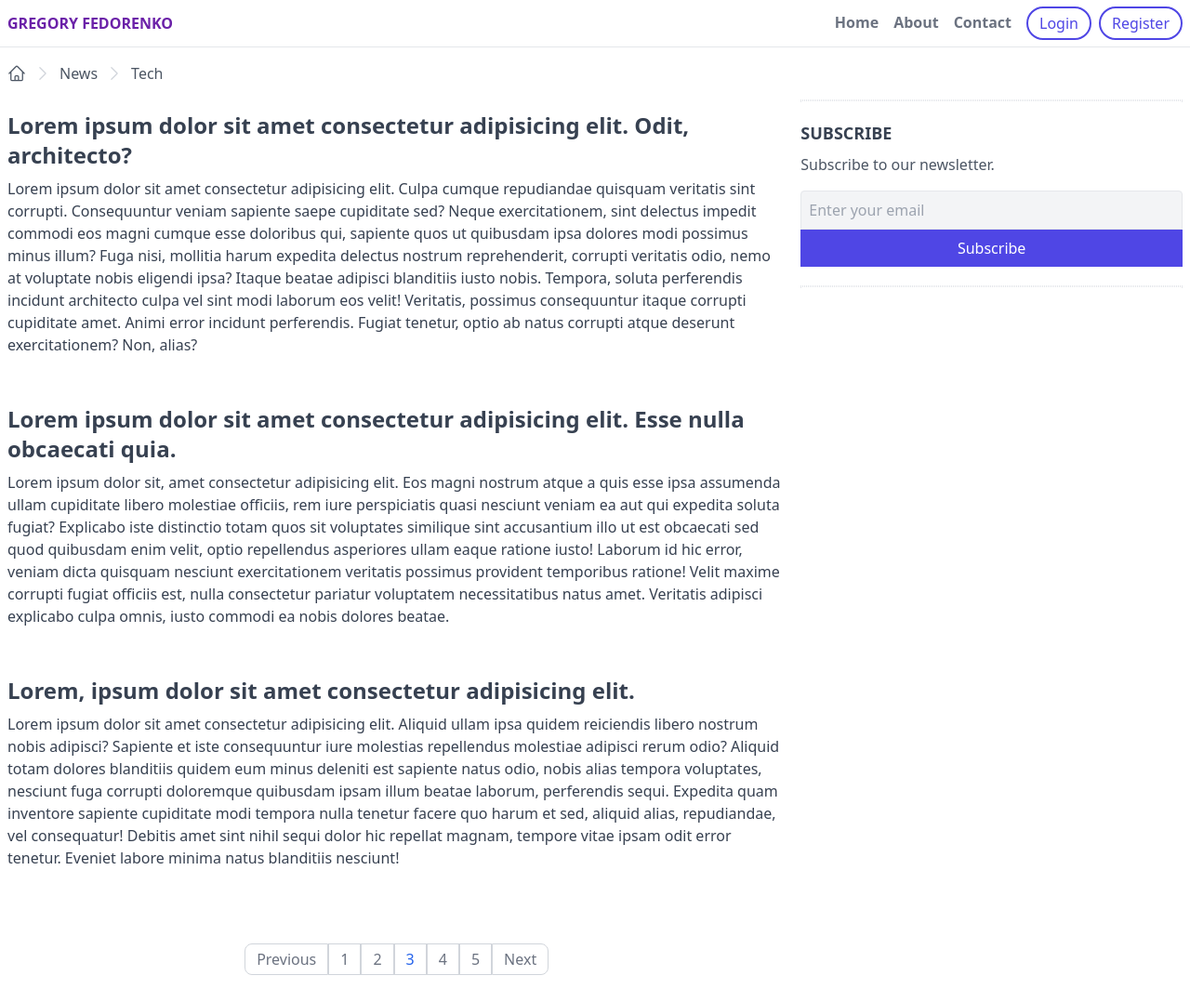
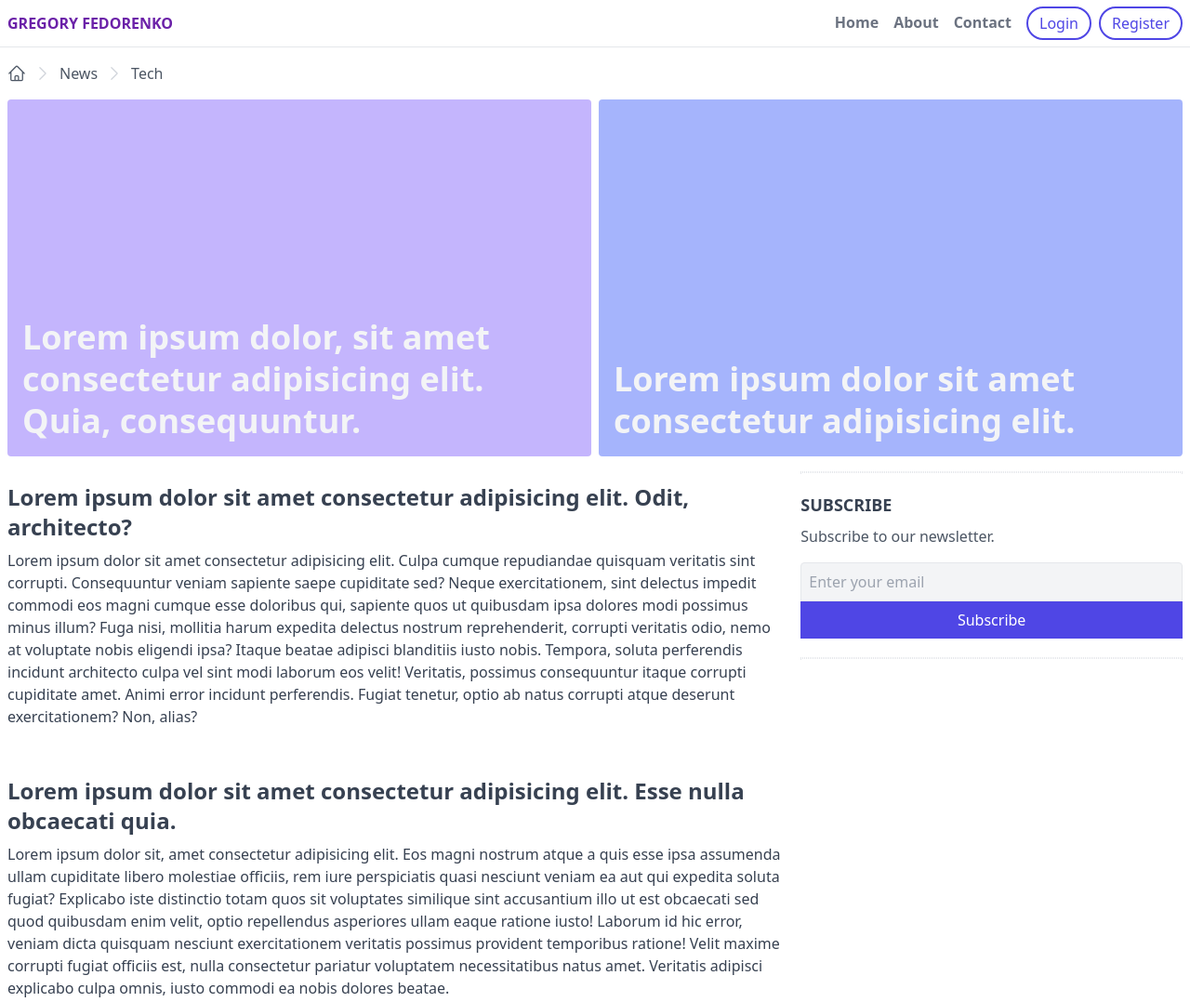
Before and after one commit to GregFedy/pet-tailwind, a website: page index.html in a window 1280 px wide. Shown: the top 1078 px of the page at 93% size. Drawn offline with Linux system fonts and the light colour scheme.

Commit message:
feat: add banners

```diff
--- a/index.html
+++ b/index.html
@@ -91,6 +91,32 @@
           <a class="text-gray-600 hover:text-gray-900" href="#">Tech</a>
         </div>
       </div>
+
+      <!-- banners -->
+      <section class="px-2 flex space-x-2">
+        <a
+          class="w-2/3 bg-violet-300 h-96 mb-4 relative rounded inline-block overflow-hidden"
+          href="#"
+        >
+          <div class="p-4 absolute bottom-0 left-0 z-20">
+            <h2 class="text-4xl font-semibold text-gray-100 leading-tight">
+              Lorem ipsum dolor, sit amet consectetur adipisicing elit. Quia,
+              consequuntur.
+            </h2>
+          </div>
+        </a>
+
+        <a
+          class="w-2/3 bg-indigo-300 h-96 mb-4 relative rounded inline-block overflow-hidden"
+          href="#"
+        >
+          <div class="p-4 absolute bottom-0 left-0 z-20">
+            <h2 class="text-4xl font-semibold text-gray-100 leading-tight">
+              Lorem ipsum dolor sit amet consectetur adipisicing elit.
+            </h2>
+          </div>
+        </a>
+      </section>
 
       <main class="flex">
         <div class="w-2/3">
```
Also changed, not shown: public/styles.css.
